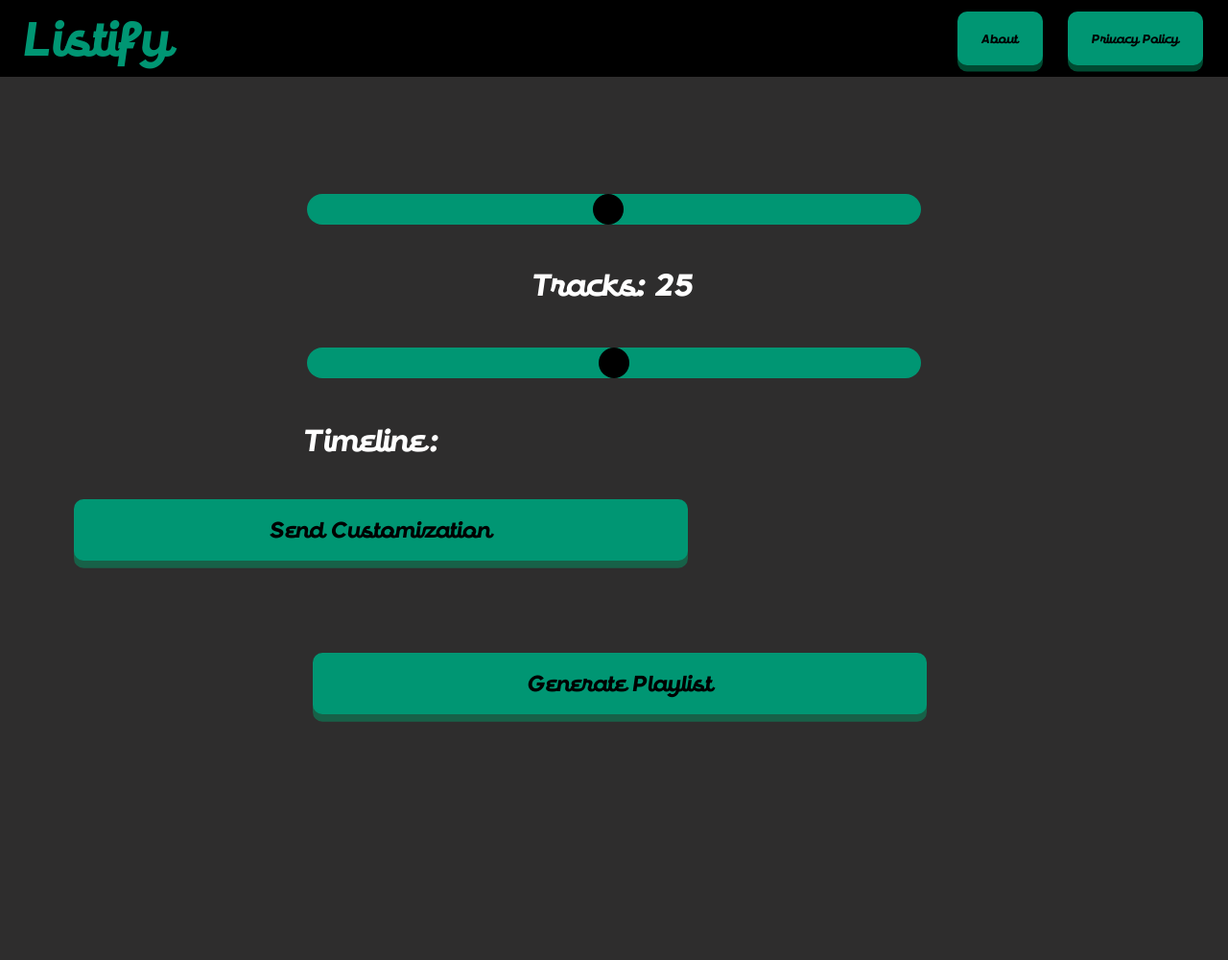
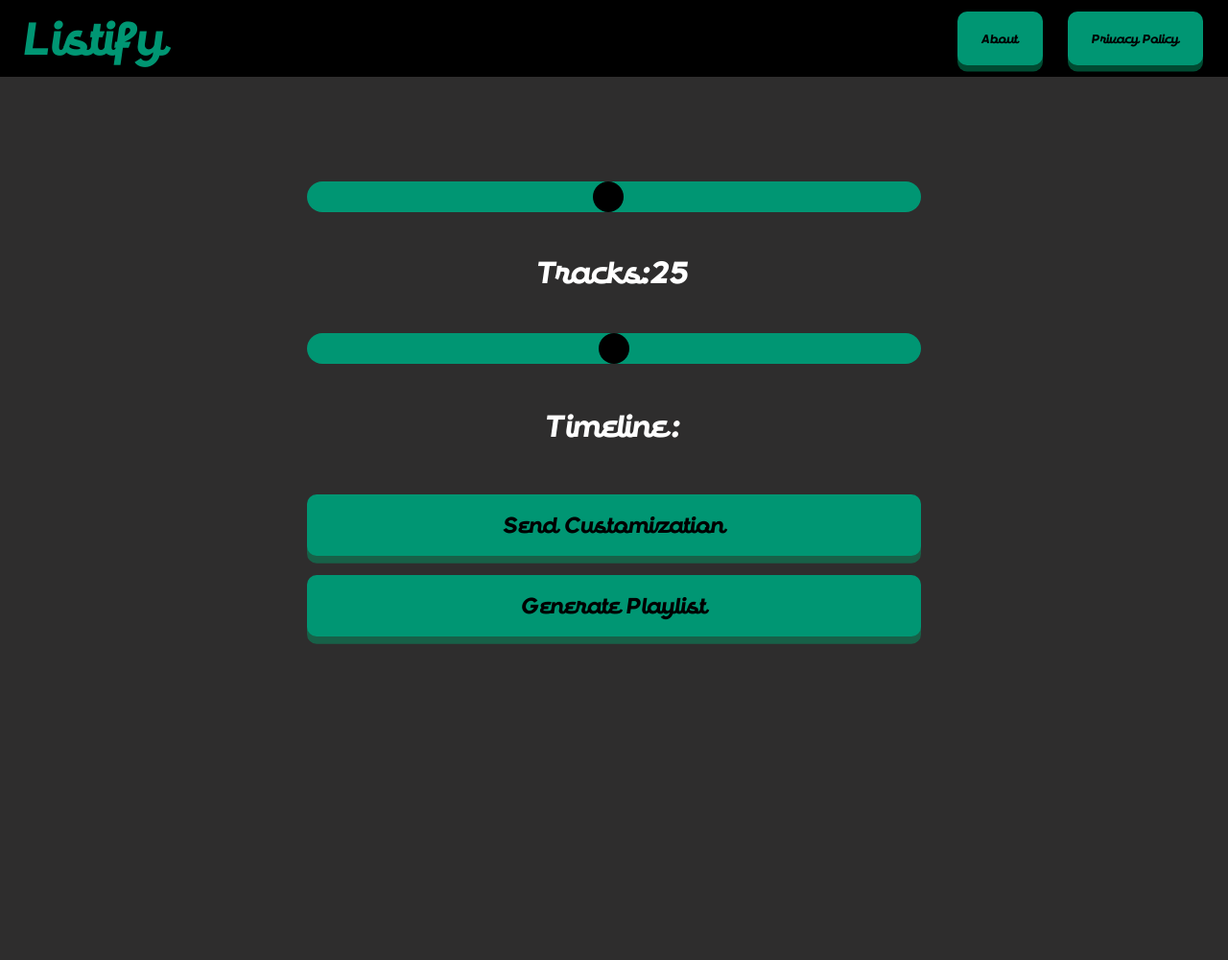
Before and after one commit to Lisify-LLC/website, a Flask app: page /data in a window 1280 px wide. Shown: the whole page at 96% size. After the commit the page ends 671 px from the top, so only its background shows below. Run offline with Flask 3, Linux system fonts and the light colour scheme; some web fonts are replaced.

Commit message:
fixed centering and font issues

```diff
--- a/main.py
+++ b/main.py
@@ -144,4 +144,4 @@ def generate_playlist():
 
 
 if __name__ == '__main__':
-    app.run()
+    app.run(debug=True)
--- a/static/customize-body.css
+++ b/static/customize-body.css
@@ -5,7 +5,7 @@
 
 body {
   margin: 0px;
-  padding-top: 200px;
+  padding-top: 30px;
   width: 100%;
   min-height: 100vh;
   display: flex;
@@ -22,8 +22,11 @@ main {
   max-width: 1200px; /* Limit the maximum width */
   margin: 0 auto; /* Center horizontally */
   background-color: rgb(46, 45, 45);
-  display: grid;
-  grid-template-rows: 1fr 1fr 1fr;
+  display: flex;
+  flex-direction: column;
+  justify-content: center;
+  align-items: center;
+  height: 100vh; /* This will make sure the items are centered vertically in the entire viewport */
 }
 
 p {
@@ -36,6 +39,10 @@ p {
   font-family: 'Retrokia';
   font-size: 2.5vw; /* Responsive font size */
   color: white;
+  display: flex;
+  align-items: center;
+  justify-content: center;
+  text-align: center;
 }
 
 .t-button {
@@ -55,6 +62,7 @@ p {
   padding-left: 1.6vw; /* Responsive padding */
   padding-right: 1.6vw; /* Responsive padding */
   margin-left: 1vw;
+  margin: 10px; /* Adjust as needed */
 }
 
 .t-button:active {
@@ -85,15 +93,9 @@ p {
   border-radius: 50%; /* Round */
 }
 
-.track-slider, .time-slider {
+.track-slider, .time-slider, .button-container {
   display: flex;
   flex-direction: column;
   justify-content: center;
   align-items: center;
 }
-
-.button-container {
-  display: flex;
-  justify-content: center;
-  align-items: center;
-}
--- a/static/header.css
+++ b/static/header.css
@@ -38,7 +38,7 @@
 
 .title {
   cursor: pointer;
-  font-size: 50px; /* Responsive font size */
+  font-size: 48px; /* Responsive font size */
   margin-left: 2vw; /* Responsive margin */
   color: rgb(0, 150, 115);
   font-family: "Retrokia";
--- a/static/main-body.css
+++ b/static/main-body.css
@@ -65,7 +65,8 @@ body {
   height: 5vw; /* Responsive button height */
   min-width: 90px;
   width: 20vw; /* Responsive button width */
-  font-size: 1.8vw; /* Responsive font size */
+  font-size: 1.7vw; /* Responsive font size */
+  line-height: 1.3;
   font-family: "Retrokia";
   color: rgb(0, 0, 0);
   background-color: rgb(0, 150, 115);
--- a/static/privacy-body.css
+++ b/static/privacy-body.css
@@ -37,7 +37,7 @@ main{
 }
 
 .p-p {
-  font-family: 'Retrochips';
+  font-family: 'Retrokia';
   font-size: 80px;
   color: white;
 }
```
Also changed, not shown: 1 other file.
